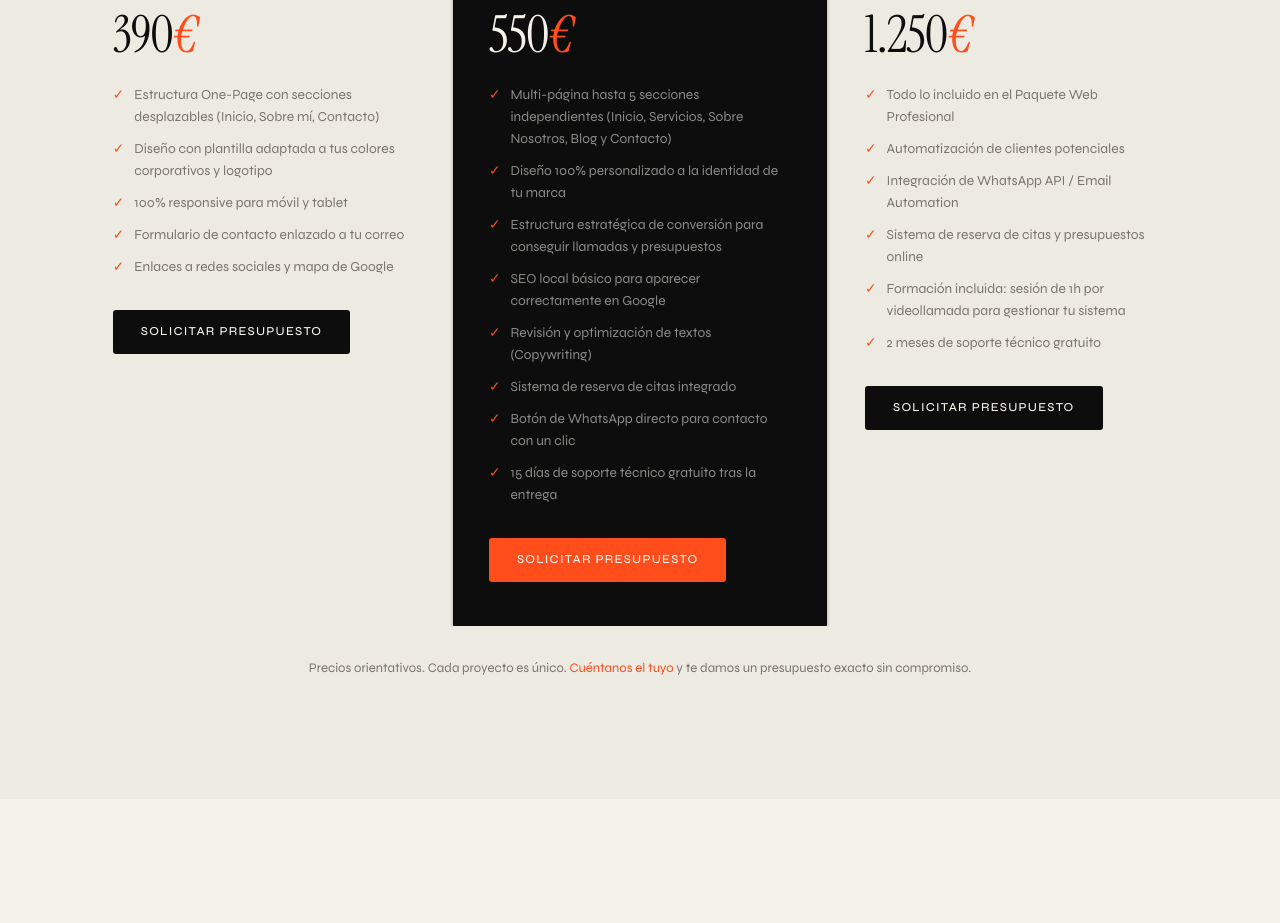
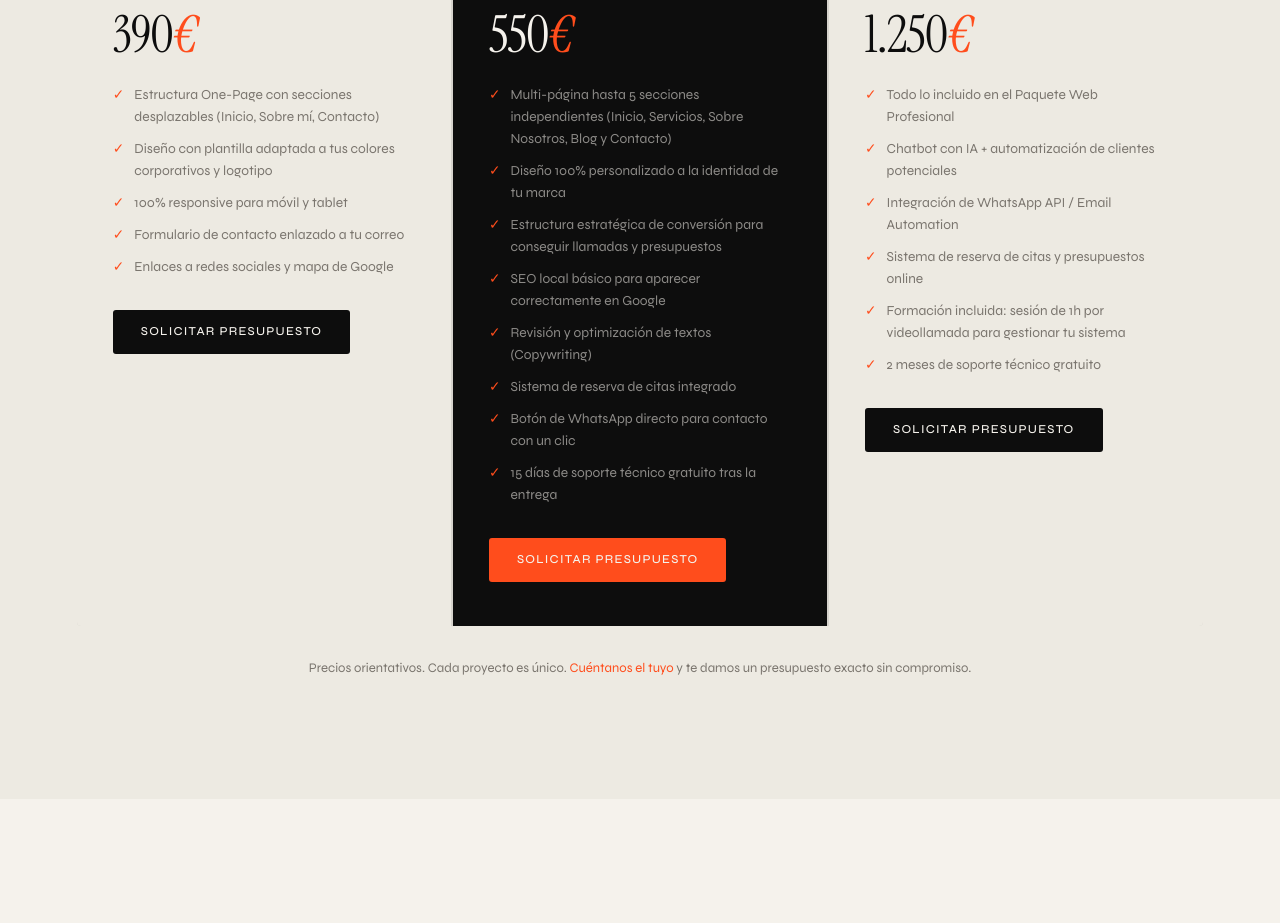
Before and after one commit to danielzhrod/elevon, a Next.js app: page / in a window 1280 px wide. Shown: the part 2280-3203 px from the top of the page. Built offline with nearby package versions, Linux system fonts and the light colour scheme; no server answers.

Commit message:
Precios: añadir chatbot IA al paquete completo

```diff
--- a/components/Precios.jsx
+++ b/components/Precios.jsx
@@ -40,7 +40,7 @@ export default function Precios() {
       valor: <>1.250<em>€</em></>,
       items: [
         'Todo lo incluido en el Paquete Web Profesional',
-        'Automatización de clientes potenciales',
+        'Chatbot con IA + automatización de clientes potenciales',
         'Integración de WhatsApp API / Email Automation',
         'Sistema de reserva de citas y presupuestos online',
         'Formación incluida: sesión de 1h por videollamada para gestionar tu sistema',
```
